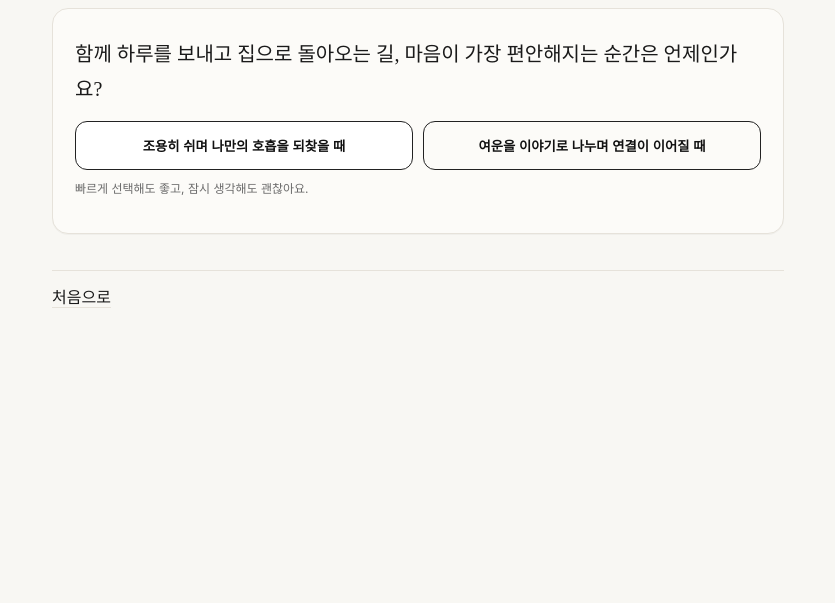
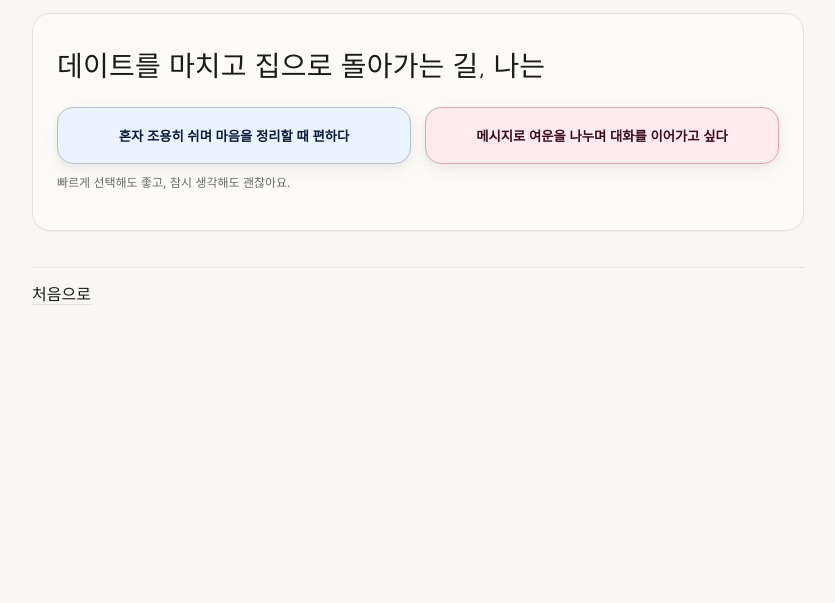
Before and after one commit to semotalk7-gh/my_mbti, a plain HTML site: page test.html in a window 1280 px wide. Shown: the part 197-800 px from the top of the page, without its empty margins (222-1057 px from the left). Drawn offline with Linux system fonts and the light colour scheme; a web font is replaced by a local one.

Commit message:
Add files via upload

```diff
--- a/questions.js
+++ b/questions.js
@@ -2,14 +2,14 @@ const QUESTIONS = [
   {
     "id": 1,
     "axis": "IE",
-    "q": "함께 하루를 보내고 집으로 돌아오는 길, 마음이 가장 편안해지는 순간은 언제인가요?",
+    "q": "데이트를 마치고 집으로 돌아가는 길, 나는",
     "a": [
       {
-        "t": "조용히 쉬며 나만의 호흡을 되찾을 때",
+        "t": "혼자 조용히 쉬며 마음을 정리할 때 편하다",
         "v": "I"
       },
       {
-        "t": "여운을 이야기로 나누며 연결이 이어질 때",
+        "t": "메시지로 여운을 나누며 대화를 이어가고 싶다",
         "v": "E"
       }
     ]
@@ -17,14 +17,14 @@ const QUESTIONS = [
   {
     "id": 2,
     "axis": "IE",
-    "q": "예상하지 못한 만남 제안이 왔을 때, 당신의 마음은 어떻게 움직이나요?",
+    "q": "예상치 못한 약속 제안이 오면",
     "a": [
       {
-        "t": "잠시 정리할 시간이 있어야 편해요",
+        "t": "잠깐 생각할 시간을 갖고 싶다",
         "v": "I"
       },
       {
-        "t": "기분 좋게 바로 나가볼 마음이 생겨요",
+        "t": "기분 좋게 바로 나갈 준비를 한다",
         "v": "E"
       }
     ]
@@ -32,14 +32,14 @@ const QUESTIONS = [
   {
     "id": 3,
     "axis": "IE",
-    "q": "연인과 하루 종일 함께 보낸 뒤, 저녁이 되면 무엇이 가장 필요하신가요?",
+    "q": "하루 종일 함께 보낸 날 밤엔",
     "a": [
       {
-        "t": "혼자만의 고요한 시간으로 에너지를 채우기",
+        "t": "혼자만의 시간으로 에너지를 채운다",
         "v": "I"
       },
       {
-        "t": "조금 더 함께 이야기하며 여운을 나누기",
+        "t": "통화나 문자로 하루를 마무리하고 싶다",
         "v": "E"
       }
     ]
@@ -47,14 +47,14 @@ const QUESTIONS = [
   {
     "id": 4,
     "axis": "IE",
-    "q": "걱정거리가 생기면, 당신은 보통 어떤 방식으로 숨을 고르나요?",
+    "q": "고민이 생기면",
     "a": [
       {
-        "t": "먼저 혼자 정리한 뒤 차분히 나눠요",
+        "t": "먼저 혼자 정리하고 나중에 이야기한다",
         "v": "I"
       },
       {
-        "t": "바로 얘기하며 함께 풀어가요",
+        "t": "바로 털어놓고 함께 풀고 싶다",
         "v": "E"
       }
     ]
@@ -62,14 +62,14 @@ const QUESTIONS = [
   {
     "id": 5,
     "axis": "IE",
-    "q": "사랑을 가장 진하게 느끼는 순간은 언제인가요?",
+    "q": "사랑을 가장 느낄 때는",
     "a": [
       {
-        "t": "말이 없어도 편안한 침묵이 흐를 때",
+        "t": "말하지 않아도 편안한 순간이 흐를 때",
         "v": "I"
       },
       {
-        "t": "깊은 대화로 마음이 이어질 때",
+        "t": "마음을 솔직히 나누는 대화가 오갈 때",
         "v": "E"
       }
     ]
@@ -77,14 +77,14 @@ const QUESTIONS = [
   {
     "id": 6,
     "axis": "SN",
-    "q": "데이트 장소를 고를 때, 어떤 기준이 당신을 더 안전하게 해주나요?",
+    "q": "데이트 장소를 고를 때 나는",
     "a": [
       {
-        "t": "검색·후기·리뷰 등 구체 정보가 있을 때",
+        "t": "후기나 정보가 확실한 곳이 좋다",
         "v": "S"
       },
       {
-        "t": "그날의 느낌과 분위기가 맞을 때",
+        "t": "그날 분위기에 맞는 곳이 끌린다",
         "v": "N"
       }
     ]
@@ -92,14 +92,14 @@ const QUESTIONS = [
   {
     "id": 7,
     "axis": "SN",
-    "q": "‘우리의 미래’를 떠올릴 때, 가장 먼저 어떤 장면이 떠오르나요?",
+    "q": "‘우리의 미래’를 떠올리면",
     "a": [
       {
-        "t": "일정·계획·현실적인 그림이 그려져요",
+        "t": "일정과 계획이 머릿속에 그려진다",
         "v": "S"
       },
       {
-        "t": "그 분위기와 감정의 색이 먼저 떠올라요",
+        "t": "감정과 분위기의 색이 먼저 떠오른다",
         "v": "N"
       }
     ]
@@ -107,14 +107,14 @@ const QUESTIONS = [
   {
     "id": 8,
     "axis": "SN",
-    "q": "선물을 고를 때, 무엇이 ‘딱 맞다’는 확신을 주나요?",
+    "q": "선물을 고를 때 확신이 드는 건",
     "a": [
       {
-        "t": "실용성·필요·사용 장면이 명확할 때",
+        "t": "실용적이고 꼭 쓸만할 때",
         "v": "S"
       },
       {
-        "t": "그 사람이 기뻐할 순간이 상상될 때",
+        "t": "상대가 웃을 순간이 상상될 때",
         "v": "N"
       }
     ]
@@ -122,14 +122,14 @@ const QUESTIONS = [
   {
     "id": 9,
     "axis": "SN",
-    "q": "하루 데이트를 설계할 때, 당신의 발걸음은 어디를 따라가나요?",
+    "q": "하루 데이트를 계획할 때",
     "a": [
       {
-        "t": "맛집·동선·시간표 같은 구체 루트",
+        "t": "코스와 시간을 미리 정해둔다",
         "v": "S"
       },
       {
-        "t": "그날의 감성 흐름과 즉흥적인 영감",
+        "t": "그날 기분과 흐름에 맞춰 움직인다",
         "v": "N"
       }
     ]
@@ -137,14 +137,14 @@ const QUESTIONS = [
   {
     "id": 10,
     "axis": "SN",
-    "q": "사소한 의견 다툼이 생기면, 당신은 보통 어디에 먼저 귀 기울이나요?",
+    "q": "다툼이 생기면 먼저 보는 건",
     "a": [
       {
-        "t": "지금 문제의 핵심과 사실 관계",
+        "t": "문제의 원인과 사실관계",
         "v": "S"
       },
       {
-        "t": "그 이면에 있는 정서와 마음의 온도",
+        "t": "그 속의 감정과 마음 상태",
         "v": "N"
       }
     ]
@@ -152,14 +152,14 @@ const QUESTIONS = [
   {
     "id": 11,
     "axis": "TF",
-    "q": "연인이 ‘속상하다’고 말할 때, 당신의 첫 반응은 무엇에 가까운가요?",
+    "q": "연인이 “기분이 좀 안 좋아”라고 하면",
     "a": [
       {
-        "t": "왜 속상했는지 상황을 먼저 묻기",
+        "t": "이유와 상황을 물어본다",
         "v": "T"
       },
       {
-        "t": "괜찮냐고 다정히 안부를 건네기",
+        "t": "“괜찮아?” 하며 먼저 다독인다",
         "v": "F"
       }
     ]
@@ -167,14 +167,14 @@ const QUESTIONS = [
   {
     "id": 12,
     "axis": "TF",
-    "q": "문제가 생기면 당신은 어떤 순서가 마음이 놓이나요?",
+    "q": "문제가 생기면",
     "a": [
       {
-        "t": "해결책을 먼저 찾고 감정을 나눠요",
+        "t": "해결책을 찾고 나서 감정을 나눈다",
         "v": "T"
       },
       {
-        "t": "감정을 먼저 정리하고 해결을 생각해요",
+        "t": "감정을 풀고 나서 방법을 생각한다",
         "v": "F"
       }
     ]
@@ -182,14 +182,14 @@ const QUESTIONS = [
   {
     "id": 13,
     "axis": "TF",
-    "q": "상대의 말이 조금 날카롭게 느껴질 때, 당신은 무엇을 먼저 인식하나요?",
+    "q": "말이 조금 날카롭게 느껴질 때",
     "a": [
       {
-        "t": "내용의 타당성과 논리를 확인해요",
+        "t": "말의 내용과 논리를 본다",
         "v": "T"
       },
       {
-        "t": "말투·분위기·감정의 결을 느껴요",
+        "t": "말투와 분위기를 먼저 느낀다",
         "v": "F"
       }
     ]
@@ -197,14 +197,14 @@ const QUESTIONS = [
   {
     "id": 14,
     "axis": "TF",
-    "q": "내가 상처받은 상황을 떠올리면, 더 크게 남는 건 무엇인가요?",
+    "q": "상처받은 일을 떠올리면",
     "a": [
       {
-        "t": "사실·이유·맥락 같은 구체 요소",
+        "t": "이유와 상황이 생각난다",
         "v": "T"
       },
       {
-        "t": "그때의 감정과 마음의 흔들림",
+        "t": "그때의 감정이 먼저 떠오른다",
         "v": "F"
       }
     ]
@@ -212,14 +212,14 @@ const QUESTIONS = [
   {
     "id": 15,
     "axis": "TF",
-    "q": "사랑을 표현하는 당신만의 방식은 어디에 가깝나요?",
+    "q": "사랑을 표현할 때 나는",
     "a": [
       {
-        "t": "문제를 해결하고 행동으로 보여주기",
+        "t": "문제를 해결해주거나 행동으로 보여준다",
         "v": "T"
       },
       {
-        "t": "공감하고 따뜻한 언어로 표현하기",
+        "t": "따뜻한 말과 공감으로 표현한다",
         "v": "F"
       }
     ]
@@ -227,14 +227,14 @@ const QUESTIONS = [
   {
     "id": 16,
     "axis": "PJ",
-    "q": "여행을 준비할 때, 무엇이 당신에게 안정감을 주나요?",
+    "q": "여행을 준비할 때 나는",
     "a": [
       {
-        "t": "일정·숙소·루트를 사전에 정리하기",
+        "t": "일정과 숙소를 미리 정리해두면 안심된다",
         "v": "J"
       },
       {
-        "t": "도착해서 흐름을 따라 자연스럽게",
+        "t": "가서 그날 분위기에 맞게 움직이고 싶다",
         "v": "P"
       }
     ]
@@ -242,14 +242,14 @@ const QUESTIONS = [
   {
     "id": 17,
     "axis": "PJ",
-    "q": "데이트 하루를 보낼 때, 리듬은 어떻게 잡는 편인가요?",
+    "q": "데이트의 하루 리듬은",
     "a": [
       {
-        "t": "대략의 시간 구조가 있어야 편해요",
+        "t": "대략적인 계획이 있을 때 편하다",
         "v": "J"
       },
       {
-        "t": "계획보다 순간의 감정을 따라가요",
+        "t": "그날의 흐름에 따라 자연스럽게 간다",
         "v": "P"
       }
     ]
@@ -257,14 +257,14 @@ const QUESTIONS = [
   {
     "id": 18,
     "axis": "PJ",
-    "q": "약속을 잡을 때, 어떤 방식이 당신에게 더 맞나요?",
+    "q": "약속을 잡을 때 나는",
     "a": [
       {
-        "t": "정확한 시간·장소가 정해져야 해요",
+        "t": "시간과 장소를 정확히 정해야 마음이 편하다",
         "v": "J"
       },
       {
-        "t": "대략 정하고 상황에 맞춰 조정해요",
+        "t": "대충 정하고 상황 따라 조정해도 괜찮다",
         "v": "P"
       }
     ]
@@ -272,14 +272,14 @@ const QUESTIONS = [
   {
     "id": 19,
     "axis": "PJ",
-    "q": "연인이 갑자기 새로운 제안을 하면, 마음은 어디로 기울나요?",
+    "q": "연인이 갑자기 새로운 제안을 하면",
     "a": [
       {
-        "t": "흐름이 깨져 잠깐 당황이 먼저 와요",
+        "t": "잠깐 당황하지만 곧 생각해본다",
         "v": "J"
       },
       {
-        "t": "재미있겠다, 한번 해보자고 떠올라요",
+        "t": "재밌겠다며 바로 해본다",
         "v": "P"
       }
     ]
@@ -287,14 +287,14 @@ const QUESTIONS = [
   {
     "id": 20,
     "axis": "PJ",
-    "q": "집에서 쉬는 날, 당신의 휴식은 어떤 모양에 가깝나요?",
+    "q": "집에 돌아와 쉬는 날, 나는",
     "a": [
       {
-        "t": "가벼운 할 일 체크로 정돈하며 쉬기",
+        "t": "해야 할 걸 정리하고 나서 쉰다",
         "v": "J"
       },
       {
-        "t": "기분이 이끄는 대로 여유롭게 쉬기",
+        "t": "일정 없이 느긋하게 쉰다",
         "v": "P"
       }
     ]
--- a/style.css
+++ b/style.css
@@ -1,64 +1,45 @@
 :root{
-  --ink:#1a1a1a;
-  --muted:#6b6b6b;
-  --line:#e6e2da;
-  --cream:#f8f7f3;
-  --blue:#eef3f8;
-  --peach:#fff0ea;
-  --green:#eef6f0;
-  --card:#fcfbf8;
+  --ink:#1a1a1a; --muted:#6b6b6b; --line:#e6e2da; --cream:#f8f7f3;
+  --blue:#eef3f8; --peach:#fff0ea; --green:#eef6f0; --card:#fcfbf8;
+  --btnBlue:#eaf3ff; --btnPink:#ffeaf0; --btnBorder:#b8c0cc; --btnBorderPink:#d9a7b7;
+  --shadow:0 6px 18px rgba(0,0,0,.06), 0 2px 6px rgba(0,0,0,.04);
 }
-*{box-sizing:border-box}
-html,body{margin:0;padding:0;color:var(--ink);}
-body{font-family:-apple-system, BlinkMacSystemFont, "Segoe UI", Roboto, Apple SD Gothic Neo, "Malgun Gothic", Helvetica, Arial, sans-serif; line-height:1.75; background:var(--cream); transition:background-color .6s ease}
-.theme-cream{background:var(--cream)}
-.theme-blue{background:var(--blue)}
-.theme-peach{background:var(--peach)}
-.theme-green{background:var(--green)}
-
-.wrap{max-width:780px;margin:0 auto;padding:28px}
+*{box-sizing:border-box} html,body{margin:0;padding:0;color:var(--ink)}
+body{font-family:'Pretendard',-apple-system,BlinkMacSystemFont,'Segoe UI',Roboto,'Apple SD Gothic Neo','Malgun Gothic',Helvetica,Arial,sans-serif; background:var(--cream); line-height:1.78; transition:background-color .6s ease}
+.theme-cream{background:var(--cream)} .theme-blue{background:var(--blue)} .theme-peach{background:var(--peach)} .theme-green{background:var(--green)}
+.wrap{max-width:820px;margin:0 auto;padding:28px}
 .brand-top{font-size:12px;letter-spacing:.6px;color:var(--muted)}
-h1{font-family:serif;font-weight:700;margin:4px 0 8px;font-size:28px}
+h1{font-family:serif;font-weight:700;margin:4px 0 8px;font-size:30px}
 .tagline{color:var(--muted);margin:0 0 18px}
-
-.hero{padding:18px 18px 10px}
-.lead{font-family:serif;font-size:20px;margin:12px 0 6px}
-.sub{color:var(--muted);margin:0 0 18px}
-
-.card{background:var(--card);border:1px solid var(--line);border-radius:16px;padding:22px;margin:10px 0;box-shadow:0 1px 0 rgba(0,0,0,0.03)}
-
-.btn{display:inline-block;padding:14px 18px;border:1px solid var(--ink);border-radius:12px;text-decoration:none;color:#fff;background:var(--ink);font-weight:600;transition:transform .08s ease, box-shadow .12s ease}
-.btn:active{transform:translateY(1px)}
-.btn.ghost{background:transparent;color:var(--ink)}
-.btn.block{display:block;width:100%}
+.hero{padding:18px} .card{background:var(--card);border:1px solid var(--line);border-radius:18px;padding:24px;margin:12px 0;box-shadow:0 1px 0 rgba(0,0,0,.03)}
+.lead{font-family:serif;font-size:18px;margin:12px 0 6px}
+.btn{display:inline-block;padding:14px 18px;border:1px solid var(--ink);border-radius:14px;text-decoration:none;color:#fff;background:var(--ink);font-weight:700;transition:transform .08s ease, box-shadow .12s ease}
+.btn:active{transform:translateY(1px)} .btn.ghost{background:transparent;color:var(--ink)} .btn.block{display:block;width:100%}
 .hint{color:var(--muted);font-size:12px;margin-top:12px}
 .foot{margin-top:36px;color:var(--muted);border-top:1px solid var(--line);padding-top:12px}
 .link{color:var(--ink);text-decoration:none;border-bottom:1px solid var(--line)}
 
-.app{max-width:780px;margin:0 auto;padding:24px}
+.app{max-width:820px;margin:0 auto;padding:24px}
 .progress{height:6px;background:#eceae4;border-radius:999px;overflow:hidden;margin:8px 0 16px}
 .progress>div{height:100%;background:#222;width:0%;transition:width .25s ease}
 .step{display:flex;justify-content:space-between;color:var(--muted);font-size:13px;margin-bottom:4px}
-
-.q{font-family:serif;font-size:20px;margin:6px 0 14px}
-.choice{display:flex;gap:10px;flex-wrap:wrap}
-.choice .btn{flex:1;min-width:48%;text-align:center;background:#fff;color:#111;border-color:#222}
-.choice .btn.ghost{background:transparent}
-.choice .btn:hover{box-shadow:0 4px 12px rgba(0,0,0,0.05)}
-
+.q{font-family:'Nanum Pen Script','Gamja Flower','Apple SD Gothic Neo','Malgun Gothic',serif;font-size:28px;line-height:1.6;margin:8px 0 16px;letter-spacing:.2px}
+.choice{display:flex;gap:14px;flex-wrap:wrap}
+.choice .btn{flex:1;min-width:48%;text-align:center;border-radius:16px;padding:18px 16px;font-weight:700}
+.choice .btnA{background:var(--btnBlue);color:#0b1b3a;border-color:var(--btnBorder);box-shadow:var(--shadow)}
+.choice .btnB{background:var(--btnPink);color:#3a0b1b;border-color:var(--btnBorderPink);box-shadow:var(--shadow)}
+.choice .btn:hover{transform:translateY(-1px)} .choice .btn:active{transform:translateY(0) scale(.997)}
 .note{color:var(--muted);font-size:12px;margin-top:8px}
 
-.result-wrap{max-width:780px;margin:0 auto;padding:24px}
-.res-head{font-family:serif;margin:0 0 10px;font-size:22px}
+.result-wrap{max-width:820px;margin:0 auto;padding:24px}
+.res-head{font-family:serif;margin:0 0 10px;font-size:24px}
 .type{font-size:14px;color:var(--muted);margin-bottom:6px}
 .nic{font-size:22px;font-weight:700;margin:0 0 6px}
 .kicker{color:var(--muted);margin:8px 0 20px}
-.grid{display:grid;grid-template-columns:1fr;gap:10px}
-.box{background:var(--card);border:1px solid var(--line);border-radius:16px;padding:18px}
+.grid{display:grid;grid-template-columns:1fr;gap:12px}
+.box{background:var(--card);border:1px solid var(--line);border-radius:18px;padding:20px}
 .bars{display:grid;gap:10px}
 .bar{height:8px;background:#eceae4;border-radius:999px;overflow:hidden}
 .bar>i{display:block;height:100%;background:#1a1a1a;width:50%}
-ul.clean{list-style:none;padding-left:16px;margin:8px 0}
-ul.clean li{margin:4px 0}
-.actions{display:flex;gap:10px;flex-wrap:wrap;margin-top:12px}
-small{color:var(--muted)}
+ul.clean{list-style:none;padding-left:16px;margin:8px 0} ul.clean li{margin:4px 0}
+.actions{display:flex;gap:10px;flex-wrap:wrap;margin-top:12px} small{color:var(--muted)}
--- a/test.html
+++ b/test.html
@@ -4,6 +4,9 @@
   <meta charset="UTF-8" />
   <meta name="viewport" content="width=device-width, initial-scale=1" />
   <title>테스트 • 노유노미 스튜디오</title>
+  <link rel="preconnect" href="https://fonts.googleapis.com">
+  <link rel="preconnect" href="https://fonts.gstatic.com" crossorigin>
+  <link href="https://fonts.googleapis.com/css2?family=Gamja+Flower&family=Nanum+Pen+Script&family=Pretendard:wght@400;600;700&display=swap" rel="stylesheet">
   <link rel="stylesheet" href="style.css" />
 </head>
 <body class="theme-cream">
@@ -11,7 +14,7 @@
     <header class="brand">
       <div class="brand-top">Know You Know Me Studio</div>
       <h1>나를 알고, 너를 이해하는 시공간</h1>
-      <p class="tagline">연애 기반 상황형 20문항 테스트</p>
+      <p class="tagline">30대 커플용 20문항 테스트</p>
     </header>
 
     <div class="step"><span id="stepText">1 / 20</span><span id="axisText">IE</span></div>
@@ -20,8 +23,8 @@
     <section class="card">
       <div class="q" id="qtext">로딩 중…</div>
       <div class="choice">
-        <button class="btn block" id="optA">A</button>
-        <button class="btn block ghost" id="optB">B</button>
+        <button class="btn btnA block" id="optA">A</button>
+        <button class="btn btnB block" id="optB">B</button>
       </div>
       <p class="note">빠르게 선택해도 좋고, 잠시 생각해도 괜찮아요.</p>
     </section>
--- a/test.js
+++ b/test.js
@@ -1,71 +1,24 @@
-const state = {
-  idx: 0,
-  score: {I:0,E:0,S:0,N:0,T:0,F:0,J:0,P:0},
-  answers: []
-};
-
-const qEl = document.getElementById('qtext');
-const aEl = document.getElementById('optA');
-const bEl = document.getElementById('optB');
-const stepEl = document.getElementById('stepText');
-const axisEl = document.getElementById('axisText');
-const progEl = document.getElementById('prog');
-
-const body = document.body;
+const state={idx:0,score:{I:0,E:0,S:0,N:0,T:0,F:0,J:0,P:0},answers:[]};
+const qEl=document.getElementById('qtext'),aEl=document.getElementById('optA'),bEl=document.getElementById('optB'),stepEl=document.getElementById('stepText'),axisEl=document.getElementById('axisText'),progEl=document.getElementById('prog');
+const body=document.body;
 function applyThemeByIndex(i){
-  // 1–5 cream, 6–10 blue, 11–15 peach, 16–20 green
   body.classList.remove('theme-cream','theme-blue','theme-peach','theme-green');
-  if(i < 5) body.classList.add('theme-cream');
-  else if(i < 10) body.classList.add('theme-blue');
-  else if(i < 15) body.classList.add('theme-peach');
+  if(i<5) body.classList.add('theme-cream');
+  else if(i<10) body.classList.add('theme-blue');
+  else if(i<15) body.classList.add('theme-peach');
   else body.classList.add('theme-green');
 }
-
-function render(){
-  const it = QUESTIONS[state.idx];
-  if(!it){ return finish(); }
-  applyThemeByIndex(state.idx);
-  qEl.textContent = it.q;
-  aEl.textContent = it.a[0].t;
-  bEl.textContent = it.a[1].t;
-  aEl.onclick = () => choose(it.a[0].v);
-  bEl.onclick = () => choose(it.a[1].v);
-  stepEl.textContent = (state.idx+1)+" / "+QUESTIONS.length;
-  axisEl.textContent = it.axis;
-  const pct = Math.round((state.idx)/QUESTIONS.length*100);
-  progEl.style.width = pct + "%";
+function render(){const it=QUESTIONS[state.idx]; if(!it){return finish();}
+ applyThemeByIndex(state.idx);
+ qEl.textContent=it.q; aEl.textContent=it.a[0].t; bEl.textContent=it.a[1].t;
+ aEl.onclick=()=>choose(it.a[0].v); bEl.onclick=()=>choose(it.a[1].v);
+ stepEl.textContent=(state.idx+1)+' / '+QUESTIONS.length; axisEl.textContent=it.axis;
+ const pct=Math.round((state.idx)/QUESTIONS.length*100); progEl.style.width=pct+'%';
 }
-
-function choose(v){
-  state.answers.push(v);
-  state.score[v] = (state.score[v]||0)+1;
-  state.idx++;
-  if(state.idx >= QUESTIONS.length){ finish(); }
-  else render();
-}
-
-function finish(){
-  const IE = state.score.I >= state.score.E ? "I" : "E";
-  const SN = state.score.S >= state.score.N ? "S" : "N";
-  const TF = state.score.T >= state.score.F ? "T" : "F";
-  const PJ = state.score.J >= state.score.P ? "J" : "P";
-  const code = IE+SN+TF+PJ;
-  const pct = {
-    IE: pctPair(state.score.I, state.score.E),
-    SN: pctPair(state.score.S, state.score.N),
-    TF: pctPair(state.score.T, state.score.F),
-    PJ: pctPair(state.score.J, state.score.P)
-  };
-  const payload = { code, score: state.score, pct };
-  localStorage.setItem("nykm_result", JSON.stringify(payload));
-  location.href = "result.html";
-}
-
-function pctPair(a,b){
-  const t = a+b || 1;
-  const left = Math.round(a/t*100);
-  const right = 100-left;
-  return [left,right];
-}
-
+function choose(v){state.answers.push(v); state.score[v]=(state.score[v]||0)+1; state.idx++; if(state.idx>=QUESTIONS.length){finish();} else render();}
+function finish(){const IE=state.score.I>=state.score.E?'I':'E'; const SN=state.score.S>=state.score.N?'S':'N'; const TF=state.score.T>=state.score.F?'T':'F'; const PJ=state.score.J>=state.score.P?'J':'P';
+ const code=IE+SN+TF+PJ;
+ const pct={IE:pctPair(state.score.I,state.score.E),SN:pctPair(state.score.S,state.score.N),TF:pctPair(state.score.T,state.score.F),PJ:pctPair(state.score.J,state.score.P)};
+ localStorage.setItem('nykm_result',JSON.stringify({code,score:state.score,pct})); location.href='result.html';}
+function pctPair(a,b){const t=a+b||1; const left=Math.round(a/t*100); return [left,100-left];}
 render();
```
Also changed, not shown: index.html (+9 -16 lines), result.html (+20 -83 lines).
